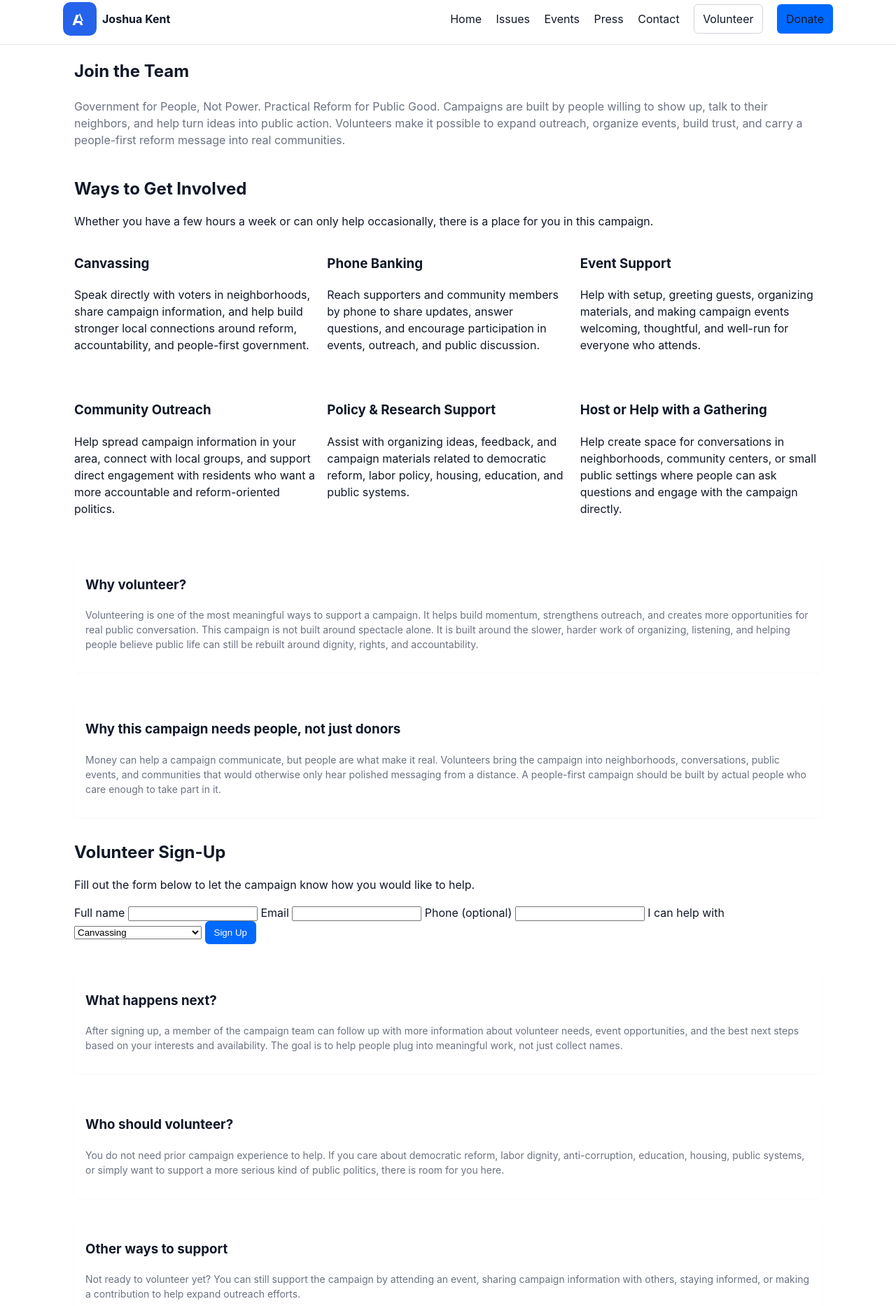
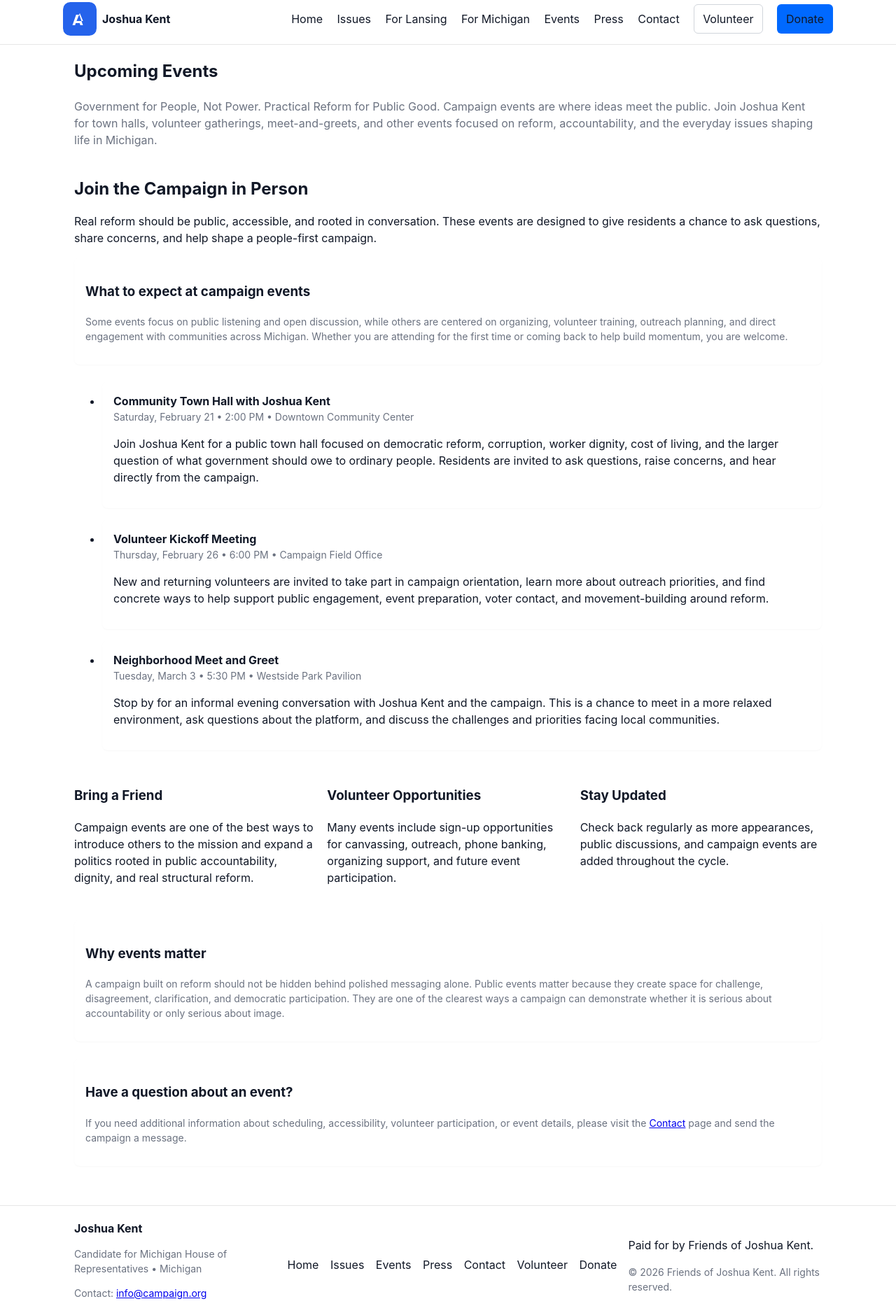
Before and after one commit to joshuaokent-spec/Initial-campaign-site-template, a website: page donate.html in a window 1280 px wide. Shown: the part 9-1875 px from the top of the page at 70% size. Drawn offline with Linux system fonts and the light colour scheme.

Commit message:
Adding proper nav with the new pages

```diff
--- a/donate.html
+++ b/donate.html
@@ -3,12 +3,55 @@
 <head>
   <meta charset="utf-8" />
   <meta name="viewport" content="width=device-width, initial-scale=1" />
-  <meta name="description" content="Volunteer with Joshua Kent for Michigan House of Representatives and help support outreach, events, organizing, and community engagement." />
-  <title>Volunteer | Joshua Kent for Michigan House of Representatives</title>
+  <meta name="description" content="See upcoming campaign events, town halls, volunteer meetings, and public gatherings for Joshua Kent for Michigan House of Representatives." />
+  <title>Events | Joshua Kent for Michigan House of Representatives</title>
   <link rel="stylesheet" href="assets/css/styles.min.css" />
-  <meta property="og:title" content="Volunteer | Joshua Kent for Michigan House of Representatives" />
+  <meta property="og:title" content="Events | Joshua Kent for Michigan House of Representatives" />
   <meta property="og:description" content="Government for People, Not Power. Practical Reform for Public Good." />
   <meta name="twitter:card" content="summary" />
+  <script type="application/ld+json">
+  {
+    "@context": "https://schema.org",
+    "@graph": [
+      {
+        "@type": "Event",
+        "name": "Community Town Hall with Joshua Kent",
+        "startDate": "2026-02-21T14:00:00",
+        "eventStatus": "https://schema.org/EventScheduled",
+        "eventAttendanceMode": "https://schema.org/OfflineEventAttendanceMode",
+        "location": {
+          "@type": "Place",
+          "name": "Downtown Community Center"
+        },
+        "description": "A public town hall with Joshua Kent focused on democratic reform, corruption, cost of living, and community concerns."
+      },
+      {
+        "@type": "Event",
+        "name": "Volunteer Kickoff Meeting",
+        "startDate": "2026-02-26T18:00:00",
+        "eventStatus": "https://schema.org/EventScheduled",
+        "eventAttendanceMode": "https://schema.org/OfflineEventAttendanceMode",
+        "location": {
+          "@type": "Place",
+          "name": "Campaign Field Office"
+        },
+        "description": "Volunteer training, campaign updates, and outreach planning for new and returning supporters."
+      },
+      {
+        "@type": "Event",
+        "name": "Neighborhood Meet and Greet",
+        "startDate": "2026-03-03T17:30:00",
+        "eventStatus": "https://schema.org/EventScheduled",
+        "eventAttendanceMode": "https://schema.org/OfflineEventAttendanceMode",
+        "location": {
+          "@type": "Place",
+          "name": "Westside Park Pavilion"
+        },
+        "description": "An informal chance for residents to meet Joshua Kent, ask questions, and discuss campaign priorities."
+      }
+    ]
+  }
+  </script>
 </head>
 <body>
   <a class="skip-link" href="#main">Skip to content</a>
@@ -28,6 +71,8 @@
       <nav id="site-nav" class="site-nav" aria-label="Primary" role="navigation">
         <a href="index.html">Home</a>
         <a href="issues.html">Issues</a>
+        <a href="for-lansing.html">For Lansing</a>
+        <a href="for-michigan.html">For Michigan</a>
         <a href="events.html">Events</a>
         <a href="press.html">Press</a>
         <a href="contact.html">Contact</a>
@@ -40,11 +85,12 @@
   <main id="main" role="main">
     <section class="page-header">
       <div class="container">
-        <h1>Join the Team</h1>
+        <h1>Upcoming Events</h1>
         <p class="lead">
           Government for People, Not Power. Practical Reform for Public Good.
-          Campaigns are built by people willing to show up, talk to their neighbors, and help turn ideas into public action.
-          Volunteers make it possible to expand outreach, organize events, build trust, and carry a people-first reform message into real communities.
+          Campaign events are where ideas meet the public. Join Joshua Kent for town halls,
+          volunteer gatherings, meet-and-greets, and other events focused on reform, accountability,
+          and the everyday issues shaping life in Michigan.
         </p>
       </div>
     </section>
@@ -52,153 +98,93 @@
     <section class="section">
       <div class="container">
         <div class="section-head">
-          <h2>Ways to Get Involved</h2>
+          <h2>Join the Campaign in Person</h2>
           <p class="subhead">
-            Whether you have a few hours a week or can only help occasionally, there is a place for you in this campaign.
+            Real reform should be public, accessible, and rooted in conversation. These events are designed to
+            give residents a chance to ask questions, share concerns, and help shape a people-first campaign.
           </p>
         </div>
 
-        <div class="grid-3" style="margin-bottom: 2rem;">
+        <div class="card" style="margin-bottom: 1.5rem;">
+          <h3>What to expect at campaign events</h3>
+          <p class="micro">
+            Some events focus on public listening and open discussion, while others are centered on organizing,
+            volunteer training, outreach planning, and direct engagement with communities across Michigan.
+            Whether you are attending for the first time or coming back to help build momentum, you are welcome.
+          </p>
+        </div>
+
+        <ul class="events-list">
+          <li class="card" style="margin-bottom: 1rem;">
+            <strong>Community Town Hall with Joshua Kent</strong>
+            <div class="micro">Saturday, February 21 • 2:00 PM • Downtown Community Center</div>
+            <p>
+              Join Joshua Kent for a public town hall focused on democratic reform, corruption,
+              worker dignity, cost of living, and the larger question of what government should owe to ordinary people.
+              Residents are invited to ask questions, raise concerns, and hear directly from the campaign.
+            </p>
+          </li>
+
+          <li class="card" style="margin-bottom: 1rem;">
+            <strong>Volunteer Kickoff Meeting</strong>
+            <div class="micro">Thursday, February 26 • 6:00 PM • Campaign Field Office</div>
+            <p>
+              New and returning volunteers are invited to take part in campaign orientation,
+              learn more about outreach priorities, and find concrete ways to help support public engagement,
+              event preparation, voter contact, and movement-building around reform.
+            </p>
+          </li>
+
+          <li class="card" style="margin-bottom: 1rem;">
+            <strong>Neighborhood Meet and Greet</strong>
+            <div class="micro">Tuesday, March 3 • 5:30 PM • Westside Park Pavilion</div>
+            <p>
+              Stop by for an informal evening conversation with Joshua Kent and the campaign.
+              This is a chance to meet in a more relaxed environment, ask questions about the platform,
+              and discuss the challenges and priorities facing local communities.
+            </p>
+          </li>
+        </ul>
+
+        <div class="grid-3" style="margin-top: 2rem;">
           <article class="issue">
-            <h3>Canvassing</h3>
+            <h3>Bring a Friend</h3>
             <p>
-              Speak directly with voters in neighborhoods, share campaign information, and help build stronger local connections
-              around reform, accountability, and people-first government.
+              Campaign events are one of the best ways to introduce others to the mission and expand a politics
+              rooted in public accountability, dignity, and real structural reform.
             </p>
           </article>
 
           <article class="issue">
-            <h3>Phone Banking</h3>
+            <h3>Volunteer Opportunities</h3>
             <p>
-              Reach supporters and community members by phone to share updates, answer questions, and encourage participation
-              in events, outreach, and public discussion.
+              Many events include sign-up opportunities for canvassing, outreach, phone banking,
+              organizing support, and future event participation.
             </p>
           </article>
 
           <article class="issue">
-            <h3>Event Support</h3>
+            <h3>Stay Updated</h3>
             <p>
-              Help with setup, greeting guests, organizing materials, and making campaign events welcoming, thoughtful,
-              and well-run for everyone who attends.
+              Check back regularly as more appearances, public discussions, and campaign events are added throughout the cycle.
             </p>
           </article>
         </div>
 
-        <div class="grid-3" style="margin-bottom: 2rem;">
-          <article class="issue">
-            <h3>Community Outreach</h3>
-            <p>
-              Help spread campaign information in your area, connect with local groups, and support direct engagement
-              with residents who want a more accountable and reform-oriented politics.
-            </p>
-          </article>
-
-          <article class="issue">
-            <h3>Policy & Research Support</h3>
-            <p>
-              Assist with organizing ideas, feedback, and campaign materials related to democratic reform, labor policy,
-              housing, education, and public systems.
-            </p>
-          </article>
-
-          <article class="issue">
-            <h3>Host or Help with a Gathering</h3>
-            <p>
-              Help create space for conversations in neighborhoods, community centers, or small public settings where
-              people can ask questions and engage with the campaign directly.
-            </p>
-          </article>
-        </div>
-
-        <div class="card" style="margin-bottom: 2rem;">
-          <h3>Why volunteer?</h3>
+        <div class="card" style="margin-top: 2rem;">
+          <h3>Why events matter</h3>
           <p class="micro">
-            Volunteering is one of the most meaningful ways to support a campaign. It helps build momentum,
-            strengthens outreach, and creates more opportunities for real public conversation. This campaign is not
-            built around spectacle alone. It is built around the slower, harder work of organizing, listening,
-            and helping people believe public life can still be rebuilt around dignity, rights, and accountability.
-          </p>
-        </div>
-
-        <div class="card" style="margin-bottom: 2rem;">
-          <h3>Why this campaign needs people, not just donors</h3>
-          <p class="micro">
-            Money can help a campaign communicate, but people are what make it real. Volunteers bring the campaign into neighborhoods,
-            conversations, public events, and communities that would otherwise only hear polished messaging from a distance.
-            A people-first campaign should be built by actual people who care enough to take part in it.
-          </p>
-        </div>
-
-        <div class="section-head">
-          <h2>Volunteer Sign-Up</h2>
-          <p class="subhead">
-            Fill out the form below to let the campaign know how you would like to help.
-          </p>
-        </div>
-
-        <form
-          id="volunteerForm"
-          class="form"
-          aria-label="Volunteer sign-up form"
-          action="https://formspree.io/f/xykbvqyd"
-          method="POST"
-        >
-          <input type="hidden" name="_subject" value="New volunteer sign-up submission" />
-          <input type="hidden" name="_next" value="thank-you.html" />
-          <input type="text" name="_gotcha" style="display:none" tabindex="-1" autocomplete="off" />
-
-          <label for="name">Full name</label>
-          <input id="name" name="name" required aria-required="true" />
-
-          <label for="email">Email</label>
-          <input id="email" name="email" type="email" required aria-required="true" aria-describedby="volunteerMsg" />
-
-          <label for="phone">Phone (optional)</label>
-          <input id="phone" name="phone" type="tel" />
-
-          <label for="interests">I can help with</label>
-          <select id="interests" name="interests">
-            <option>Canvassing</option>
-            <option>Phone Banking</option>
-            <option>Data Entry</option>
-            <option>Event Support</option>
-            <option>Community Outreach</option>
-            <option>Host an Event</option>
-            <option>Policy & Research Support</option>
-          </select>
-
-          <button class="btn btn-primary" type="submit">Sign Up</button>
-          <p id="volunteerMsg" class="micro" aria-live="polite"></p>
-        </form>
-
-        <div class="card" style="margin-top: 2rem;">
-          <h3>What happens next?</h3>
-          <p class="micro">
-            After signing up, a member of the campaign team can follow up with more information about volunteer needs,
-            event opportunities, and the best next steps based on your interests and availability. The goal is to help people
-            plug into meaningful work, not just collect names.
+            A campaign built on reform should not be hidden behind polished messaging alone. Public events matter because
+            they create space for challenge, disagreement, clarification, and democratic participation. They are one of the
+            clearest ways a campaign can demonstrate whether it is serious about accountability or only serious about image.
           </p>
         </div>
 
         <div class="card" style="margin-top: 1.5rem;">
-          <h3>Who should volunteer?</h3>
+          <h3>Have a question about an event?</h3>
           <p class="micro">
-            You do not need prior campaign experience to help. If you care about democratic reform, labor dignity,
-            anti-corruption, education, housing, public systems, or simply want to support a more serious kind of public politics,
-            there is room for you here.
-          </p>
-        </div>
-
-        <div class="card" style="margin-top: 1.5rem;">
-          <h3>Other ways to support</h3>
-          <p class="micro">
-            Not ready to volunteer yet? You can still support the campaign by attending an event,
-            sharing campaign information with others, staying informed, or making a contribution to help expand outreach efforts.
-          </p>
-          <p>
-            <a class="text-link" href="events.html">See upcoming events →</a><br>
-            <a class="text-link" href="donate.html">Support the campaign →</a><br>
-            <a class="text-link" href="contact.html">Contact the campaign →</a>
+            If you need additional information about scheduling, accessibility, volunteer participation,
+            or event details, please visit the <a href="contact.html">Contact</a> page and send the campaign a message.
           </p>
         </div>
       </div>
```
Also changed, not shown: contact.html (+2 -0 lines), events.html (+2 -0 lines), for-lansing.html (+1 -0 lines), for-michigan.html (+4 -4 lines), index.html (+2 -0 lines), issues.html (+2 -0 lines), press.html (+2 -0 lines), volunteer.html (+2 -0 lines).
